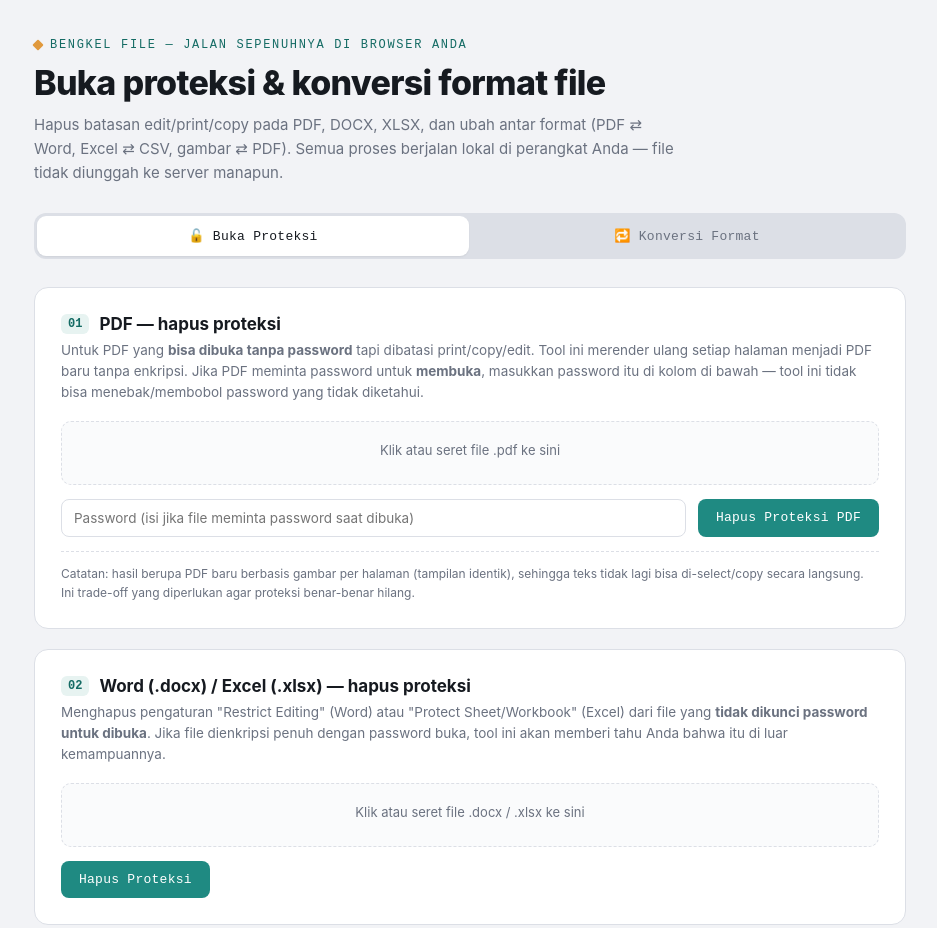
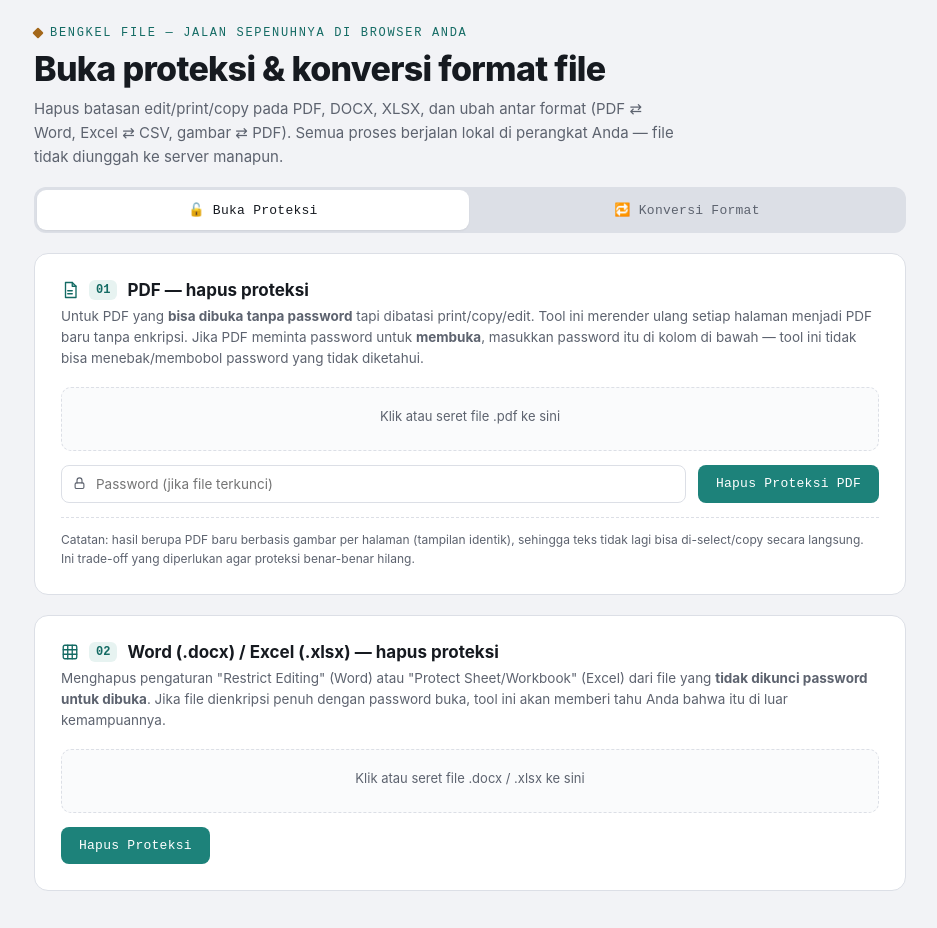
Before and after one commit to ulastech/Bengkel-File-Web, a website: page index.html in a window 1280 px wide. Shown: the top 928 px of the page, without its empty margins (170-1107 px from the left). Drawn offline with nearby package versions, Linux system fonts and the light colour scheme; a script that the page names is missing.

Commit message:
fix: perbaiki kontras warna WCAG AA + polish UI kecil
Prioritas tinggi (aksesibilitas, semua diverifikasi ulang >= 4.5):
- Tombol amber "Konversi": #e0993d -> #a3671a (2.39 -> 4.65),
  hover #b9791f -> #684211 (3.61 -> 8.84)
- Tombol teal: #1f8a82 -> #1d827a (4.19 -> 4.64)
- Teks muted (di atas background halaman & tab non-aktif):
  #6b7280 -> #5d636f (4.36 -> 5.44, tab label 3.62 -> 4.52)
Hue tiap warna dipertahankan, hanya lightness diturunkan secukupnya.

Opsional:
- Kurangi whitespace vertikal header/tabs (~34px) supaya card 01
  lebih cepat terlihat di layar kecil
- Tambah ikon SVG inline di judul tiap card (dokumen/grid/swap)
- Tambah ikon gembok di field password + perbaiki bug CSS specificity
  yang sempat bikin ikon menimpa placeholder
- Persingkat placeholder password + text-overflow:ellipsis, perbaiki
  potongan teks di layar <=320px

Hash SHA-256 CSP tidak berubah (dicek sebelum & sesudah) karena semua
perubahan murni CSS/HTML, tidak menyentuh <script type="module">.

Diverifikasi: 8 mode konversi + 2 mode unlock + CSP/batas ukuran
file/indikator proses semua PASS tanpa regresi.

```diff
--- a/index.html
+++ b/index.html
@@ -29,12 +29,12 @@
     --paper:#f2f3f6;
     --panel:#ffffff;
     --line:#dcdfe6;
-    --teal:#1f8a82;
+    --teal:#1d827a;
     --teal-dark:#146b64;
-    --amber:#e0993d;
-    --amber-dark:#b9791f;
+    --amber:#a3671a;
+    --amber-dark:#684211;
     --danger:#c04a4a;
-    --muted:#6b7280;
+    --muted:#5d636f;
   }
   *{box-sizing:border-box;}
   body{
@@ -47,7 +47,7 @@
   .mono{font-family:'JetBrains Mono',monospace;}
 
   header{
-    padding:38px 24px 28px;
+    padding:26px 24px 18px;
     max-width:920px;
     margin:0 auto;
   }
@@ -60,7 +60,7 @@
     display:flex;
     align-items:center;
     gap:8px;
-    margin-bottom:10px;
+    margin-bottom:8px;
   }
   .eyebrow::before{
     content:"";
@@ -74,7 +74,7 @@
     font-size:34px;
     font-weight:800;
     letter-spacing:-0.02em;
-    margin:0 0 10px;
+    margin:0 0 8px;
   }
   header p{
     color:var(--muted);
@@ -92,7 +92,7 @@
     background:var(--line);
     border-radius:12px;
     padding:3px;
-    margin-bottom:28px;
+    margin-bottom:20px;
   }
   .tab{
     flex:1;
@@ -140,6 +140,10 @@
     border-radius:6px;
     padding:3px 7px;
   }
+  .card h2 .icon{
+    flex-shrink:0;
+    color:var(--teal-dark);
+  }
   .card .desc{
     color:var(--muted);
     font-size:13.5px;
@@ -174,6 +178,9 @@
   }
 
   .row{display:flex;gap:12px;flex-wrap:wrap;margin-top:14px;}
+  .pw-wrap{position:relative; flex:1; min-width:200px; display:flex; align-items:center;}
+  .pw-wrap .pw-icon{position:absolute; left:11px; color:var(--muted); pointer-events:none;}
+  #pw-pdf{width:100%; padding-left:34px; text-overflow:ellipsis;}
   select, input[type=text], input[type=password]{
     font-family:'Inter',sans-serif;
     font-size:13.5px;
@@ -262,7 +269,7 @@
   <div class="panel active" id="panel-unlock">
 
     <div class="card">
-      <h2><span class="num">01</span> PDF — hapus proteksi</h2>
+      <h2><svg class="icon" viewBox="0 0 24 24" width="18" height="18" fill="none" stroke="currentColor" stroke-width="1.8" stroke-linecap="round" stroke-linejoin="round" aria-hidden="true"><path d="M6 2h9l5 5v15H6z"/><path d="M15 2v5h5"/><line x1="9" y1="13" x2="15" y2="13"/><line x1="9" y1="17" x2="15" y2="17"/></svg><span class="num">01</span> PDF — hapus proteksi</h2>
       <p class="desc">Untuk PDF yang <b>bisa dibuka tanpa password</b> tapi dibatasi print/copy/edit. Tool ini merender ulang setiap halaman menjadi PDF baru tanpa enkripsi. Jika PDF meminta password untuk <b>membuka</b>, masukkan password itu di kolom di bawah — tool ini tidak bisa menebak/membobol password yang tidak diketahui.</p>
       <div class="dropzone" id="dz-pdf">
         <div class="hint">Klik atau seret file .pdf ke sini</div>
@@ -270,7 +277,10 @@
         <input type="file" id="file-pdf" accept="application/pdf">
       </div>
       <div class="row">
-        <input type="password" id="pw-pdf" placeholder="Password (isi jika file meminta password saat dibuka)" style="flex:1;min-width:240px;">
+        <div class="pw-wrap">
+          <svg class="pw-icon" viewBox="0 0 24 24" width="15" height="15" fill="none" stroke="currentColor" stroke-width="1.8" stroke-linecap="round" stroke-linejoin="round" aria-hidden="true"><rect x="5" y="11" width="14" height="9" rx="2"/><path d="M8 11V7a4 4 0 0 1 8 0v4"/></svg>
+          <input type="password" id="pw-pdf" placeholder="Password (jika file terkunci)">
+        </div>
         <button id="btn-pdf">Hapus Proteksi PDF</button>
       </div>
       <div class="status" id="status-pdf"></div>
@@ -278,7 +288,7 @@
     </div>
 
     <div class="card">
-      <h2><span class="num">02</span> Word (.docx) / Excel (.xlsx) — hapus proteksi</h2>
+      <h2><svg class="icon" viewBox="0 0 24 24" width="18" height="18" fill="none" stroke="currentColor" stroke-width="1.8" stroke-linecap="round" stroke-linejoin="round" aria-hidden="true"><rect x="3" y="3" width="18" height="18" rx="2"/><line x1="3" y1="9" x2="21" y2="9"/><line x1="3" y1="15" x2="21" y2="15"/><line x1="9" y1="3" x2="9" y2="21"/><line x1="15" y1="3" x2="15" y2="21"/></svg><span class="num">02</span> Word (.docx) / Excel (.xlsx) — hapus proteksi</h2>
       <p class="desc">Menghapus pengaturan "Restrict Editing" (Word) atau "Protect Sheet/Workbook" (Excel) dari file yang <b>tidak dikunci password untuk dibuka</b>. Jika file dienkripsi penuh dengan password buka, tool ini akan memberi tahu Anda bahwa itu di luar kemampuannya.</p>
       <div class="dropzone" id="dz-office">
         <div class="hint">Klik atau seret file .docx / .xlsx ke sini</div>
@@ -297,7 +307,7 @@
   <div class="panel" id="panel-convert">
 
     <div class="card">
-      <h2><span class="num">01</span> Pilih arah konversi</h2>
+      <h2><svg class="icon" viewBox="0 0 24 24" width="18" height="18" fill="none" stroke="currentColor" stroke-width="1.8" stroke-linecap="round" stroke-linejoin="round" aria-hidden="true"><polyline points="17 1 21 5 17 9"/><path d="M3 5h18"/><polyline points="7 23 3 19 7 15"/><path d="M21 19H3"/></svg><span class="num">01</span> Pilih arah konversi</h2>
       <div class="row swap">
         <select id="conv-type">
           <option value="pdf2docx">PDF → Word (.docx, teks)</option>
```
